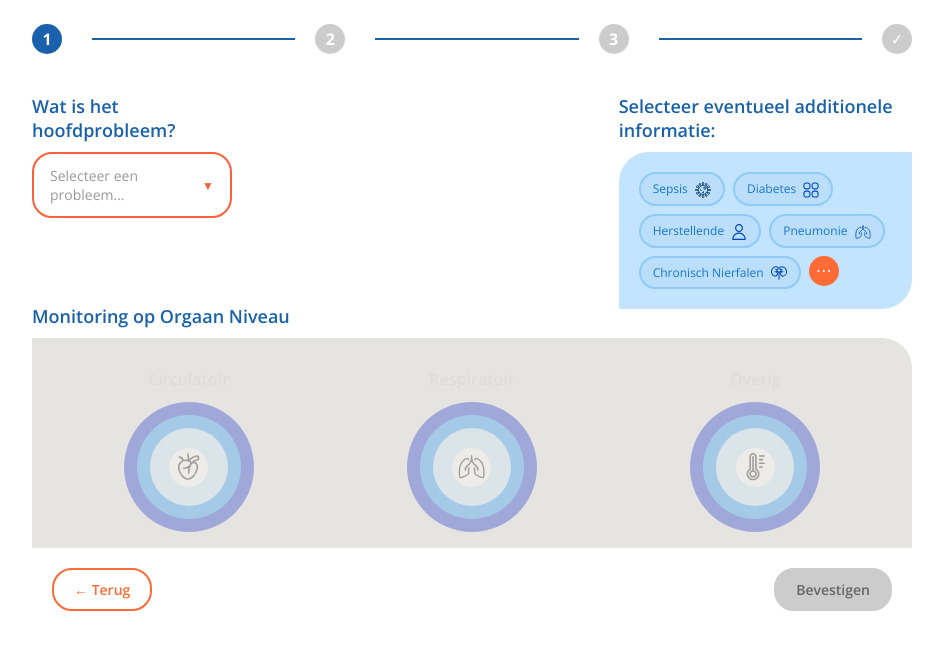
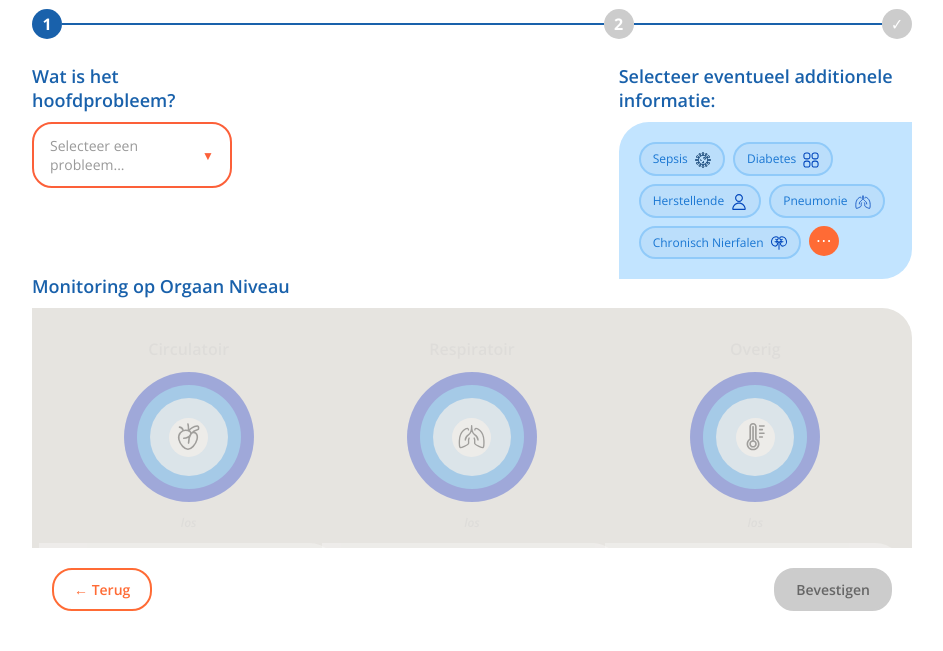
Before and after one commit to ileen123/Thresholds-Dashboard, a plain HTML site: page setup.html in a window 1280 px wide. Shown: the part 149-800 px from the top of the page, without its empty margins (168-1111 px from the left). Drawn offline with nearby package versions, Linux system fonts and the light colour scheme.

Commit message:
progress bar

```diff
--- a/css/styles.css
+++ b/css/styles.css
@@ -169,7 +169,7 @@ body {
     align-items: center; /* Vertically center all elements */
     margin-bottom: 40px; /* Space below progress bar */
     width: 100%; /* Full width to match form sections */
-    justify-content: space-between; /* Distribute steps evenly */
+    position: relative; /* Enable absolute positioning for steps */
 }
 
 /* Reduce progress bar spacing on setup page */
@@ -182,6 +182,20 @@ body {
     display: flex; /* Horizontal layout for number and text */
     align-items: center; /* Vertically center content */
     color: #666; /* Medium gray text */
+    position: absolute; /* Enable precise positioning */
+}
+
+/* Step positioning to align with form sections */
+.step:nth-child(1) {
+    left: 0; /* Align step 1 with left edge (first section) */
+}
+
+.step:nth-child(3) {
+    left: calc(66.67% - 15px); /* Align step 2 with start of third section (additional info) */
+}
+
+.step:nth-child(5) {
+    right: 0; /* Align checkmark with right edge */
 }
 
 /* Circular step number indicators */
@@ -218,10 +232,22 @@ body {
 
 /* Lines connecting the step circles */
 .step-line {
-    flex: 1; /* Take up available space between steps */
+    position: absolute;
     height: 2px; /* Thin line */
-    background-color: #1961AB; /* Gray color */
-    margin: 0 20px; /* Horizontal margins for spacing */
+    background-color: #1961AB; /* Blue color to match steps */
+    top: 50%; /* Center vertically */
+    transform: translateY(-50%); /* Adjust for line thickness */
+}
+
+/* Position the connecting lines */
+.step-line:nth-child(2) {
+    left: 30px; /* Start after first step circle */
+    width: calc(66.67% - 15px - 30px); /* Connect to second step */
+}
+
+.step-line:nth-child(4) {
+    left: calc(66.67% - 15px + 30px); /* Start after second step circle */
+    right: 30px; /* End before checkmark */
 }
 
 /* Special positioning for the last step (checkmark) */
--- a/setup.html
+++ b/setup.html
@@ -29,7 +29,7 @@
     <!-- Main page title -->
     <h1 class="main-title">Instellen Nieuwe Patiënt</h1>
 
-    <!-- Progress indicator showing current step (1-4) -->
+    <!-- Progress indicator showing current step (1-2) -->
     <div class="progress-bar">
         <div class="step">
             <div class="step-number">1</div>
@@ -37,10 +37,6 @@
         <div class="step-line"></div>
         <div class="step">
             <div class="step-number inactive">2</div>
-        </div>
-        <div class="step-line"></div>
-        <div class="step">
-            <div class="step-number inactive">3</div>
         </div>
         <div class="step-line"></div>
         <div class="step">
@@ -1083,7 +1079,7 @@
                         }
 
                         function updateProgressBar() {
-                            console.log('🔄 updateProgressBar called with selectedProblem:', selectedProblem, 'selectedRiskLevel:', selectedRiskLevel);
+                            console.log('🔄 updateProgressBar called with selectedProblem:', selectedProblem);
                             const stepNumbers = document.querySelectorAll('.step-number');
 
                             // Reset all steps to inactive first
@@ -1098,21 +1094,17 @@
                                 stepNumbers[0].style.backgroundColor = '#1961AB';
                             }
 
-                            // Step 2 becomes blue when problem is selected
-                            if (selectedProblem && stepNumbers[1]) {
-                                stepNumbers[1].classList.remove('inactive');
-                                stepNumbers[1].style.backgroundColor = '#1961AB';
-                            }
-
-                            // Steps 3 and ✓ become blue when risk level is selected
-                            if (selectedRiskLevel) {
+                            // When problem is selected, auto-complete all remaining steps
+                            if (selectedProblem) {
+                                // Step 2 becomes blue
+                                if (stepNumbers[1]) {
+                                    stepNumbers[1].classList.remove('inactive');
+                                    stepNumbers[1].style.backgroundColor = '#1961AB';
+                                }
+                                // Checkmark becomes blue (auto-complete)
                                 if (stepNumbers[2]) {
                                     stepNumbers[2].classList.remove('inactive');
                                     stepNumbers[2].style.backgroundColor = '#1961AB';
-                                }
-                                if (stepNumbers[3]) {
-                                    stepNumbers[3].classList.remove('inactive');
-                                    stepNumbers[3].style.backgroundColor = '#1961AB';
                                 }
                             }
 
@@ -1121,8 +1113,7 @@
 
                             // Update data manager with current progress
                             let completedSteps = 1; // Always start with step 1
-                            if (selectedProblem) completedSteps = 2;
-                            if (selectedRiskLevel) completedSteps = 4; // All steps complete
+                            if (selectedProblem) completedSteps = 3; // All steps complete when problem selected
 
                             if (window.dataManager) {
                                 window.dataManager.setProgressStep(completedSteps);
@@ -1132,12 +1123,12 @@
                         function updateConfirmButton() {
                             const confirmBtn = document.getElementById('confirm-btn');
                             if (confirmBtn) {
-                                if (selectedProblem && selectedRiskLevel) {
-                                    // Both selections made - enable button
+                                if (selectedProblem) {
+                                    // Problem selected - enable button (simplified process)
                                     confirmBtn.classList.remove('disabled');
                                     confirmBtn.style.pointerEvents = 'auto';
                                 } else {
-                                    // Missing selection(s) - disable button
+                                    // No problem selected - disable button
                                     confirmBtn.classList.add('disabled');
                                     confirmBtn.style.pointerEvents = 'none';
                                 }
```
